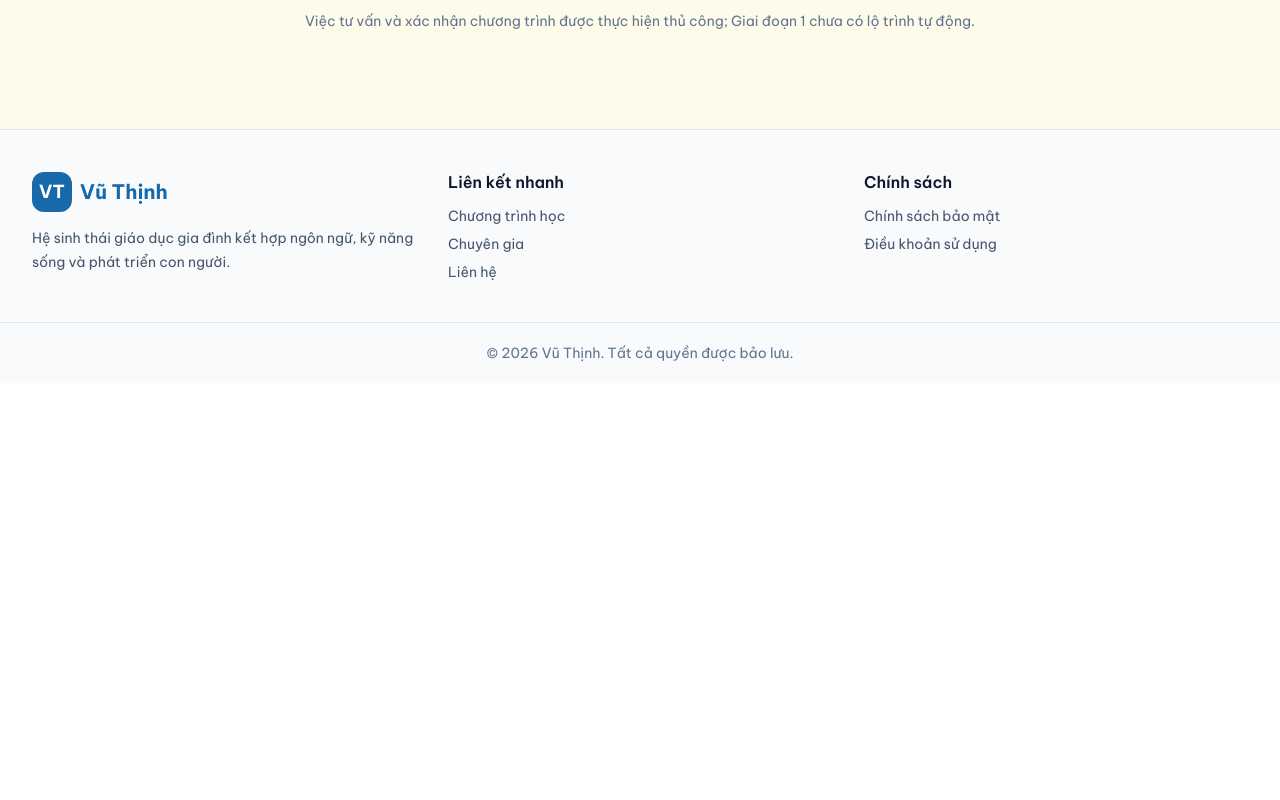
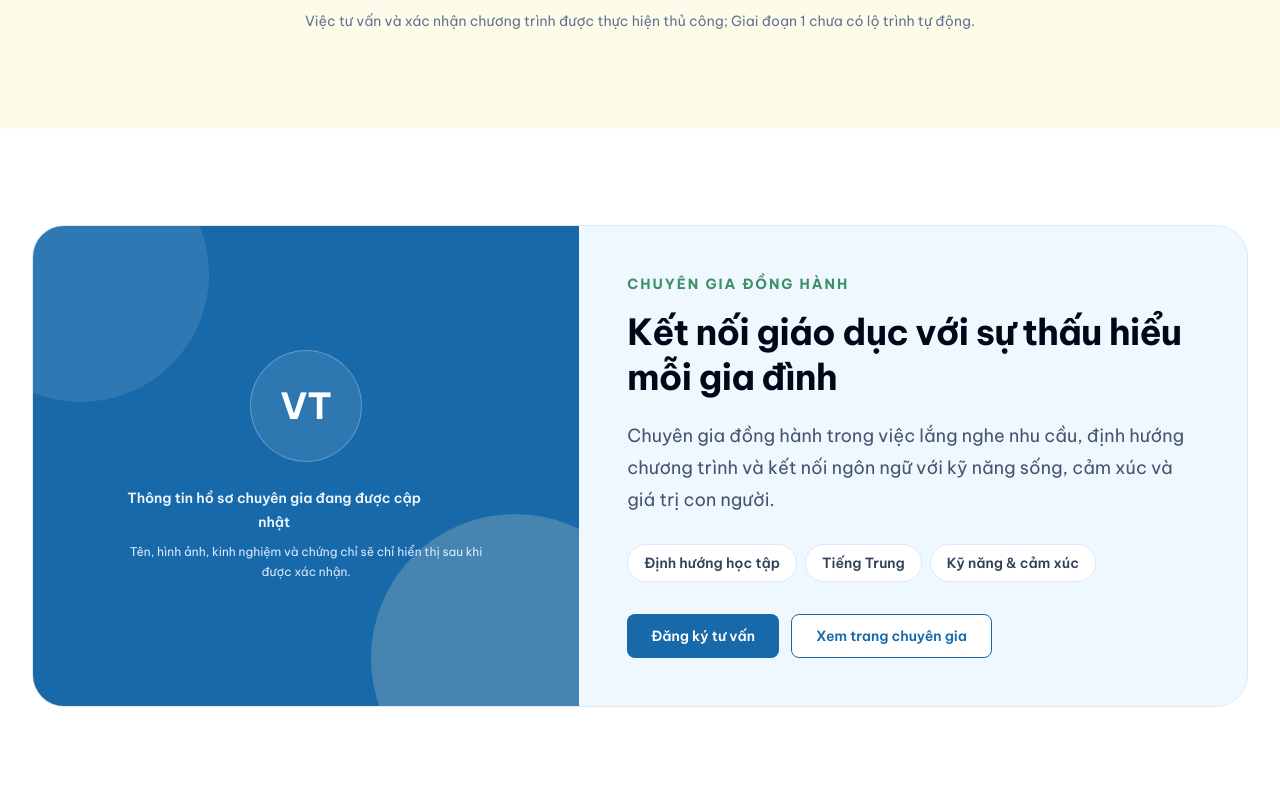
Before and after one commit to Coffee2205/vuthinh, a Next.js app: page / in a window 1280 px wide. Shown: the part 3140-3940 px from the top of the page. Before the commit the page ends 3523 px from the top, so only its background shows below. Built offline with nearby package versions, Linux system fonts and the light colour scheme.

Commit message:
feat: add home expert section

```diff
--- a/project-log/CURRENT_STATUS.md
+++ b/project-log/CURRENT_STATUS.md
@@ -8,7 +8,7 @@ Giai đoạn 1 — Website giáo dục hoàn chỉnh có thể deploy và hoạt
 
 ## Task hiện tại
 
-`Task 01 — Trang chủ` đang thực hiện theo từng section. Hero, Trust, Programs và Learning Journey đã hoàn thành; chưa bắt đầu Giới thiệu chuyên gia.
+`Task 01 — Trang chủ` đang thực hiện theo từng section. Năm section đầu đã hoàn thành; chưa bắt đầu Thành quả học viên.
 
 ## Đã hoàn thành
 
@@ -72,7 +72,13 @@ Giai đoạn 1 — Website giáo dục hoàn chỉnh có thể deploy và hoạt
 - Đã thêm timeline bốn bước từ chia sẻ nhu cầu đến bắt đầu và duy trì trao đổi.
 - Không tạo roadmap tự động, cá nhân hóa hoặc cam kết kết quả.
 - Luồng tư vấn/xác nhận thủ công được ghi rõ.
-- Chưa bắt đầu Giới thiệu chuyên gia.
+- Chưa bắt đầu các section sau Giới thiệu chuyên gia.
+
+### Task 01 — Giới thiệu chuyên gia
+
+- Đã thêm section một chuyên gia với trạng thái hồ sơ đang cập nhật, không dùng dữ liệu giả.
+- Có CTA tới `/expert` và `/consultation`; hai route chưa triển khai.
+- Chưa bắt đầu Thành quả học viên.
 
 ## Chưa thực hiện
 
@@ -107,4 +113,4 @@ Giai đoạn 1 — Website giáo dục hoàn chỉnh có thể deploy và hoạt
 
 ## Task tiếp theo
 
-Tiếp tục `Task 01 — Trang chủ` bằng section “Giới thiệu chuyên gia”. Chưa bắt đầu section này.
+Tiếp tục `Task 01 — Trang chủ` bằng section “Thành quả học viên”. Chưa bắt đầu section này.
--- a/project-log/DECISIONS.md
+++ b/project-log/DECISIONS.md
@@ -117,3 +117,11 @@ Mỗi quyết định phải ghi ngày, nội dung, lý do và ảnh hưởng.
 **Lý do:** Phù hợp user flow Giai đoạn 1 và không tạo chức năng roadmap cá nhân hóa ngoài phạm vi.
 
 **Ảnh hưởng:** Nội dung không cam kết kết quả và ghi rõ chưa có lộ trình tự động.
+
+## 2026-07-15 — Expert Section dùng trạng thái chờ nội dung
+
+**Quyết định:** Không tạo hồ sơ chuyên gia giả; hiển thị rõ tên, ảnh, kinh nghiệm và chứng chỉ đang chờ xác nhận.
+
+**Lý do:** Project chưa có dữ liệu chuyên gia thật.
+
+**Ảnh hưởng:** Layout và CTA sẵn sàng, nội dung hồ sơ phải được thay khi khách hàng cung cấp.
--- a/project-log/ISSUES.md
+++ b/project-log/ISSUES.md
@@ -151,3 +151,18 @@
 
 - Không còn blocker kỹ thuật; lint, build và runtime đều đạt.
 - Chưa kiểm tra trực quan bằng browser automation hoặc thiết bị thật.
+
+---
+
+## ISSUE-011 — Chưa có hồ sơ chuyên gia thật
+
+**Trạng thái:** Open
+
+**Mô tả:** Thiếu tên, chức danh, ảnh, tiểu sử, kinh nghiệm, chuyên môn và chứng chỉ đã xác nhận.
+
+**Ảnh hưởng:** Expert Section hiện hiển thị trạng thái chờ nội dung; không chặn kỹ thuật.
+
+## Trạng thái Expert Section
+
+- Lint, build và runtime đạt; chưa kiểm tra trực quan trên thiết bị thật.
+- `/expert` và `/consultation` chưa được triển khai.
--- a/project-log/NEXT_STEPS.md
+++ b/project-log/NEXT_STEPS.md
@@ -2,18 +2,18 @@
 
 ## Nhiệm vụ gần nhất
 
-> Tiếp tục `Task 01 — Trang chủ` và chỉ thực hiện section “Giới thiệu chuyên gia”, chưa làm các section khác.
+> Tiếp tục `Task 01 — Trang chủ` và chỉ thực hiện section “Thành quả học viên”, chưa làm các section khác.
 
 ## Thứ tự thực hiện
 
-1. Chỉ giới thiệu một chuyên gia theo phạm vi Giai đoạn 1.
-2. Không tạo tên, kinh nghiệm, chứng chỉ hoặc ảnh giả khi khách hàng chưa cung cấp.
-3. Nếu thiếu dữ liệu, thiết kế trạng thái nội dung trung tính và ghi issue rõ ràng.
+1. Không tạo số liệu, thành tích, hình ảnh hoặc kết quả học viên giả.
+2. Nếu chưa có dữ liệu được xác nhận, thiết kế empty state minh bạch.
+3. Ghi rõ dữ liệu cần khách hàng cung cấp.
 4. Tách dữ liệu tĩnh, kiểm tra responsive/accessibility, lint/build/runtime.
 5. Cập nhật task/log, commit và push trước khi chuyển section.
 
 ## Chưa làm ngay
 
-- Thành quả học viên và các section sau Giới thiệu chuyên gia.
+- Cảm nhận phụ huynh và các section sau Thành quả học viên.
 - Database, form lưu dữ liệu thật và Supabase.
 - Admin, AI, thanh toán hoặc LMS.
--- a/src/app/page.tsx
+++ b/src/app/page.tsx
@@ -1,3 +1,4 @@
+import { ExpertSection } from "@/components/home/ExpertSection";
 import { HeroSection } from "@/components/home/HeroSection";
 import { LearningJourneySection } from "@/components/home/LearningJourneySection";
 import { ProgramsSection } from "@/components/home/ProgramsSection";
@@ -10,6 +11,7 @@ export default function Home() {
       <TrustSection />
       <ProgramsSection />
       <LearningJourneySection />
+      <ExpertSection />
     </>
   );
 }
--- /dev/null
+++ b/src/components/home/ExpertSection.tsx
@@ -0,0 +1,54 @@
+import Link from "next/link";
+import { Container } from "@/components/common/Container";
+import { expertContent } from "@/data/home";
+
+export function ExpertSection() {
+  return (
+    <section className="bg-white py-16 sm:py-20 lg:py-24" aria-labelledby="expert-heading">
+      <Container>
+        <div className="grid overflow-hidden rounded-[2rem] border border-slate-200 bg-brand-blue-soft lg:grid-cols-[0.9fr_1.1fr]">
+          <div className="relative grid min-h-80 place-items-center overflow-hidden bg-brand-blue p-8 sm:min-h-96">
+            <div className="absolute -left-20 -top-20 size-64 rounded-full bg-white/10" aria-hidden="true" />
+            <div className="absolute -bottom-24 -right-20 size-72 rounded-full bg-brand-yellow/20" aria-hidden="true" />
+            <div className="relative text-center text-white">
+              <div className="mx-auto grid size-28 place-items-center rounded-full border border-white/25 bg-white/10 text-4xl font-bold" aria-hidden="true">
+                VT
+              </div>
+              <p className="mt-6 max-w-xs text-sm font-semibold leading-6 text-blue-50">
+                {expertContent.status}
+              </p>
+              <p className="mt-2 max-w-sm text-xs leading-5 text-blue-100">
+                {expertContent.note}
+              </p>
+            </div>
+          </div>
+
+          <div className="p-7 sm:p-10 lg:p-12">
+            <p className="text-sm font-bold uppercase tracking-[0.14em] text-brand-green">
+              {expertContent.eyebrow}
+            </p>
+            <h2 id="expert-heading" className="mt-4 text-3xl font-bold leading-tight tracking-tight text-slate-950 sm:text-4xl">
+              {expertContent.title}
+            </h2>
+            <p className="mt-5 text-lg leading-8 text-slate-600">{expertContent.description}</p>
+            <ul className="mt-7 flex flex-wrap gap-2" aria-label="Các hướng đồng hành">
+              {expertContent.focusAreas.map((area) => (
+                <li key={area} className="rounded-full border border-blue-100 bg-white px-4 py-2 text-sm font-semibold text-slate-700">
+                  {area}
+                </li>
+              ))}
+            </ul>
+            <div className="mt-8 flex flex-col gap-3 sm:flex-row">
+              <Link href={expertContent.consultationAction.href} className="button-primary px-6">
+                {expertContent.consultationAction.label}
+              </Link>
+              <Link href={expertContent.profileAction.href} className="inline-flex min-h-11 items-center justify-center rounded-lg border border-brand-blue bg-white px-6 py-2 text-sm font-semibold text-brand-blue hover:bg-blue-50 focus-visible:outline-2 focus-visible:outline-offset-2 focus-visible:outline-brand-blue">
+                {expertContent.profileAction.label}
+              </Link>
+            </div>
+          </div>
+        </div>
+      </Container>
+    </section>
+  );
+}
--- a/src/data/home.ts
+++ b/src/data/home.ts
@@ -139,3 +139,15 @@ export const learningJourneyContent = {
     },
   ],
 } as const;
+
+export const expertContent = {
+  eyebrow: "Chuyên gia đồng hành",
+  title: "Kết nối giáo dục với sự thấu hiểu mỗi gia đình",
+  description:
+    "Chuyên gia đồng hành trong việc lắng nghe nhu cầu, định hướng chương trình và kết nối ngôn ngữ với kỹ năng sống, cảm xúc và giá trị con người.",
+  status: "Thông tin hồ sơ chuyên gia đang được cập nhật",
+  note: "Tên, hình ảnh, kinh nghiệm và chứng chỉ sẽ chỉ hiển thị sau khi được xác nhận.",
+  focusAreas: ["Định hướng học tập", "Tiếng Trung", "Kỹ năng & cảm xúc"],
+  profileAction: { href: "/expert", label: "Xem trang chuyên gia" },
+  consultationAction: { href: "/consultation", label: "Đăng ký tư vấn" },
+} as const;
--- a/tasks/01-HOME.md
+++ b/tasks/01-HOME.md
@@ -10,7 +10,7 @@ Tạo trang chủ thuyết phục phụ huynh và dẫn người dùng đến đ
 - [x] Vì sao phụ huynh tin tưởng.
 - [x] Chương trình học nổi bật.
 - [x] Hành trình học tập.
-- [ ] Giới thiệu chuyên gia.
+- [x] Giới thiệu chuyên gia.
 - [ ] Thành quả học viên.
 - [ ] Cảm nhận phụ huynh.
 - [ ] Bài viết/tài liệu nổi bật.
@@ -178,3 +178,12 @@ Tạo trang chủ thuyết phục phụ huynh và dẫn người dùng đến đ
 ### Commit
 
 - `bd2b456` — `feat: add learning journey section`.
+
+## Kết quả thực hiện — Giới thiệu chuyên gia
+
+- File tạo: `src/components/home/ExpertSection.tsx`.
+- File sửa: `src/data/home.ts`, `src/app/page.tsx`, task và project log.
+- Quyết định: hiển thị trạng thái hồ sơ đang cập nhật; không tạo tên, ảnh, kinh nghiệm hoặc chứng chỉ giả; Server Component, CTA `/expert` và `/consultation`.
+- Kiểm tra: lint/build đạt; runtime `/` HTTP 200 và có trạng thái hồ sơ cùng hai CTA; responsive một cột mobile, hai vùng desktop; heading/focus hợp lệ.
+- Giới hạn: thiếu toàn bộ dữ liệu chuyên gia thật; route CTA thuộc task sau; chưa kiểm tra trực quan trên thiết bị thật.
+- Commit: sẽ cập nhật sau khi tạo commit.
```
Also changed, not shown: project-log/CHANGELOG.md.
